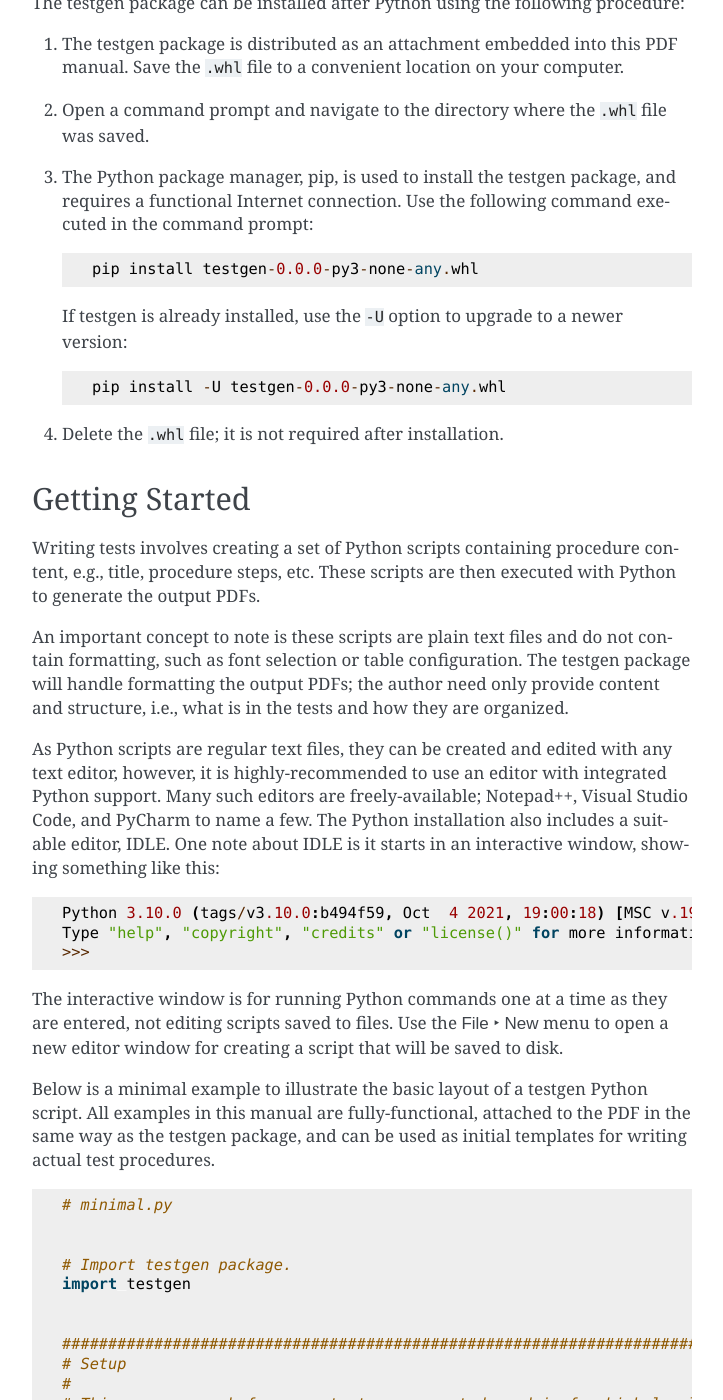
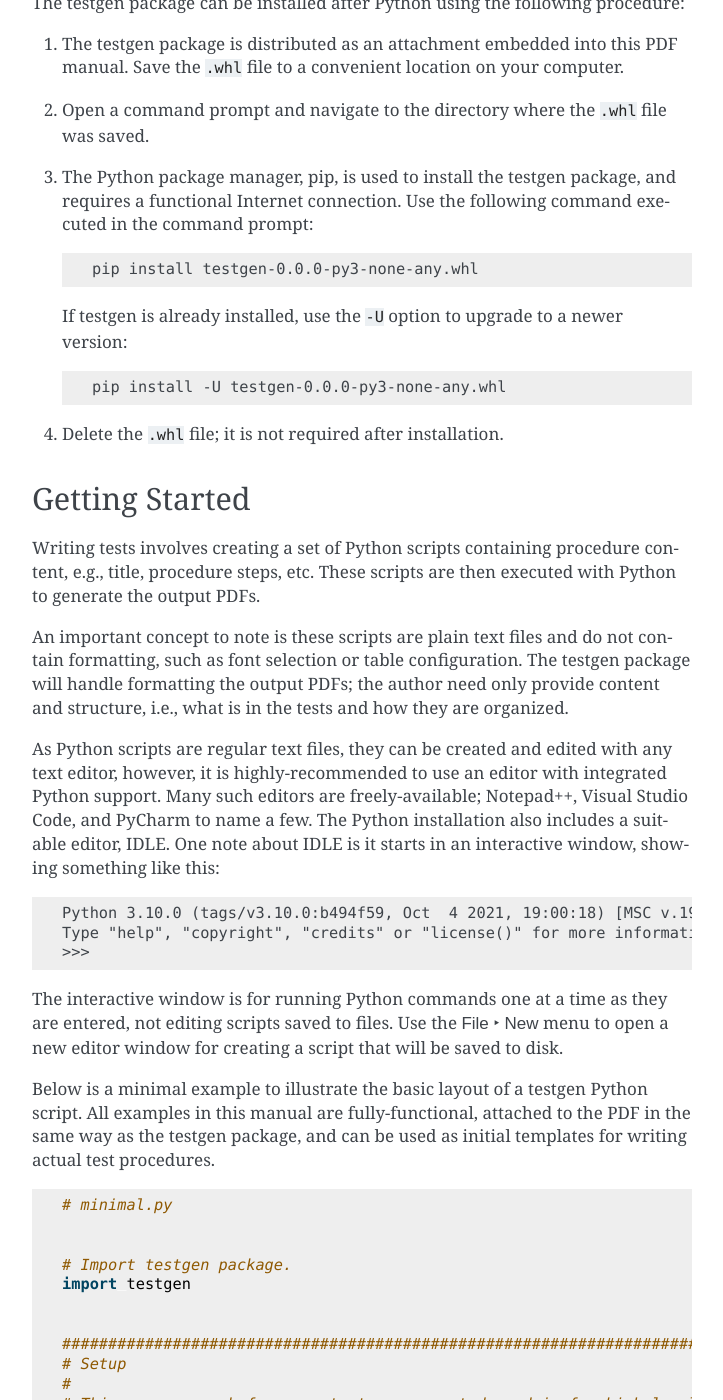
Before and after one commit to jvalenzuela/atform, a Sphinx documentation site: the page built from doc/source/intro.rst, in a window 1280 px wide and 1400 px high, scrolled down 1043 px. Shown: the whole window, without its empty margins (388-1111 px from the left). Built offline with Sphinx 7.4.7, drawn with Linux system fonts in a browser that asks for light colours; some of the changed text lies outside the part shown.

Commit message:
Use plain text blocks for non-Python literals.

```diff
--- a/doc/source/intro.rst
+++ b/doc/source/intro.rst
@@ -41,14 +41,18 @@ procedure:
 
 #. The Python package manager, pip, is used to install the testgen package,
    and requires a functional Internet connection. Use the following
-   command executed in the command prompt::
+   command executed in the command prompt:
 
-     pip install testgen-0.0.0-py3-none-any.whl
+   .. code-block:: text
+
+      pip install testgen-0.0.0-py3-none-any.whl
 
    If testgen is already installed, use the ``-U`` option to upgrade to a
-   newer version::
+   newer version:
 
-     pip install -U testgen-0.0.0-py3-none-any.whl
+   .. code-block:: text
+
+      pip install -U testgen-0.0.0-py3-none-any.whl
 
 #. Delete the :file:`.whl` file; it is not required after installation.
 
@@ -71,11 +75,13 @@ with any text editor, however, it is highly-recommended to use an editor
 with integrated Python support. Many such editors are freely-available;
 Notepad++, Visual Studio Code, and PyCharm to name a few. The Python
 installation also includes a suitable editor, IDLE. One note about IDLE is
-it starts in an interactive window, showing something like this::
+it starts in an interactive window, showing something like this:
 
-  Python 3.10.0 (tags/v3.10.0:b494f59, Oct  4 2021, 19:00:18) [MSC v.1929 64 bit (AMD64)] on win32
-  Type "help", "copyright", "credits" or "license()" for more information.
-  >>>
+.. code-block:: text
+
+   Python 3.10.0 (tags/v3.10.0:b494f59, Oct  4 2021, 19:00:18) [MSC v.1929 64 bit (AMD64)] on win32
+   Type "help", "copyright", "credits" or "license()" for more information.
+   >>>
 
 The interactive window is for running Python commands one at a time as they
 are entered, not editing scripts saved to files. Use the
@@ -104,9 +110,11 @@ environments(IDEs) have features to run scripts from within the editor.
 If integrated execution is not an option, running Python from the command line
 is always available regardless of how the scripts are created and edited.
 Open a command prompt, navigate to the folder where
-the script is stored, then execute the following command::
+the script is stored, then execute the following command:
 
-  python minimal.py
+.. code-block:: text
+
+   python minimal.py
 
 If the requisite software was installed successfully, the output PDFs will
 be created in the :file:`pdf` folder within the same location as the
--- a/doc/source/org.rst
+++ b/doc/source/org.rst
@@ -75,6 +75,8 @@ content can be distributed into the lower-level scripts:
 When generating PDF output for tests in multiple files, execute the top-level
 script only, which will automatically incorporate any imported scripts.
 All tests in the example above would be generated with the following
-command::
+command:
+
+.. code-block:: text
 
    python main.py
```
